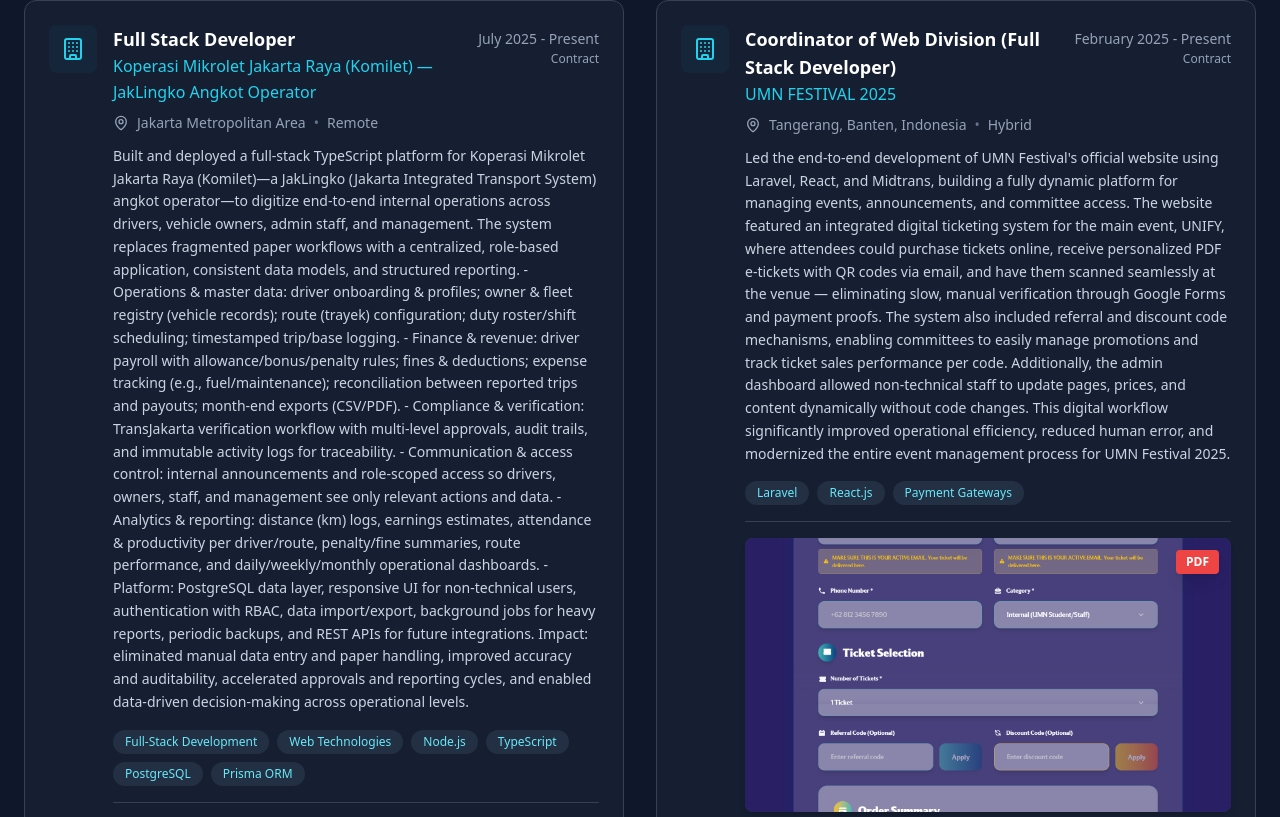
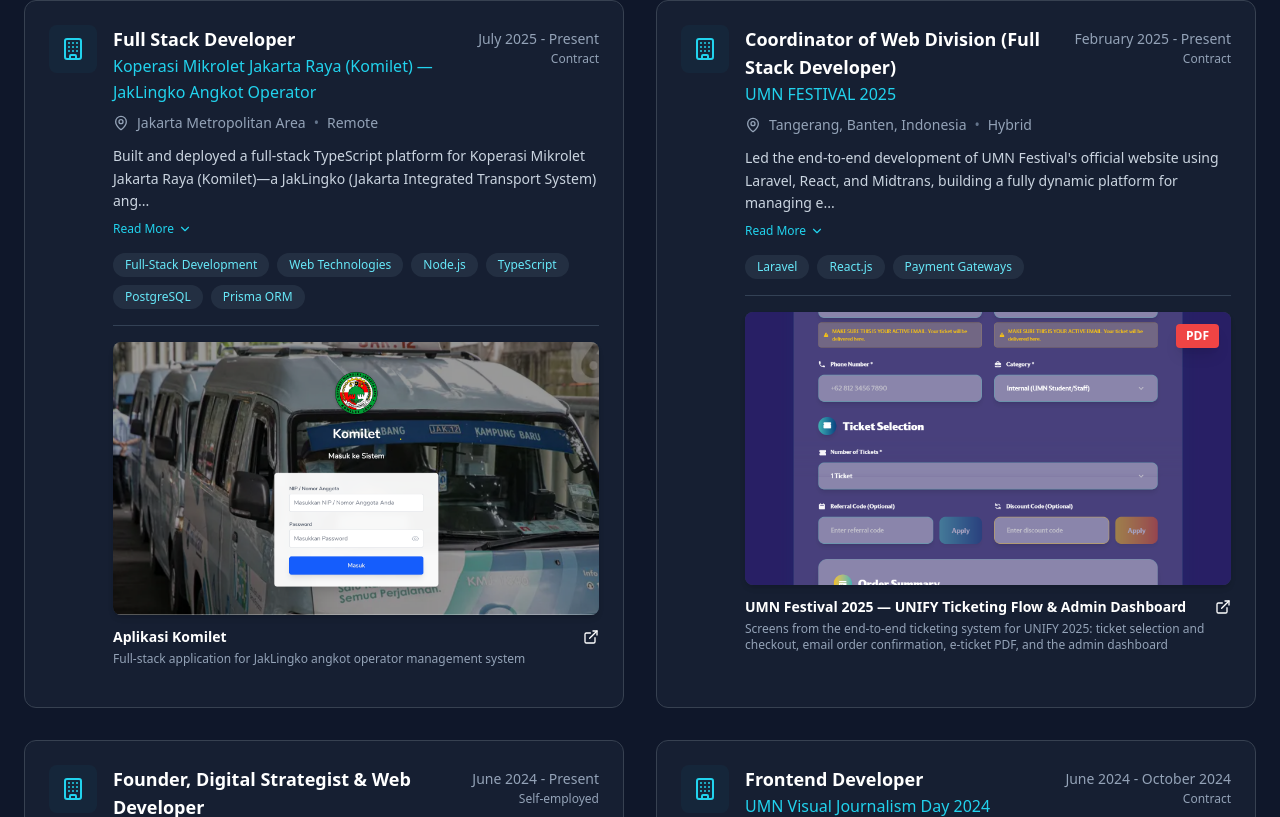
Before and after one commit to davidgrcias/davidgrcias.github.io, a React (Vite) app: page / in a window 1280 px wide. Shown: the part 3263-4080 px from the top of the page. Built offline with nearby package versions, Linux system fonts and the light colour scheme; no server answers.

Commit message:
truncate desc experience

```diff
--- a/src/components/PortfolioContent.jsx
+++ b/src/components/PortfolioContent.jsx
@@ -47,6 +47,7 @@
   const [showAllExperiences, setShowAllExperiences] = useState(false);
   const [isCommandPaletteOpen, setIsCommandPaletteOpen] = useState(false);
   const [isMobile, setIsMobile] = useState(false);
+  const [expandedDescriptions, setExpandedDescriptions] = useState({});
   const EXPERIENCES_PER_PAGE = 6; // Get translated data based on current language
   const userProfile = getUserProfile(currentLanguage);
   const insights = getInsights(currentLanguage);
@@ -212,6 +213,21 @@
     ? sortedExperiences
     : sortedExperiences.slice(0, EXPERIENCES_PER_PAGE);
   const hasMoreExperiences = sortedExperiences.length > EXPERIENCES_PER_PAGE;
+
+  // Toggle description expansion
+  const toggleDescription = (index) => {
+    setExpandedDescriptions(prev => ({
+      ...prev,
+      [index]: !prev[index]
+    }));
+  };
+
+  // Truncate description helper
+  const getTruncatedDescription = (description, maxLength = 150) => {
+    if (!description) return '';
+    if (description.length <= maxLength) return description;
+    return description.substring(0, maxLength) + '...';
+  };
 
   return (
     <div className="relative">
@@ -691,9 +707,30 @@
 
                               {/* Description */}
                               {exp.description && (
-                                <p className="text-sm text-slate-600 dark:text-slate-300 mb-4 leading-relaxed">
-                                  {exp.description}
-                                </p>
+                                <div className="mb-4">
+                                  <p className="text-sm text-slate-600 dark:text-slate-300 leading-relaxed">
+                                    {expandedDescriptions[index]
+                                      ? exp.description
+                                      : getTruncatedDescription(exp.description, 150)
+                                    }
+                                  </p>
+                                  {exp.description.length > 150 && (
+                                    <button
+                                      onClick={() => toggleDescription(index)}
+                                      className="text-xs text-cyan-600 dark:text-cyan-400 hover:text-cyan-700 dark:hover:text-cyan-300 mt-2 font-medium flex items-center gap-1"
+                                    >
+                                      {expandedDescriptions[index] ? (
+                                        <>
+                                          Show Less {renderIcon("ChevronUp", 14)}
+                                        </>
+                                      ) : (
+                                        <>
+                                          Read More {renderIcon("ChevronDown", 14)}
+                                        </>
+                                      )}
+                                    </button>
+                                  )}
+                                </div>
                               )}
 
                               {/* Skills */}
```
